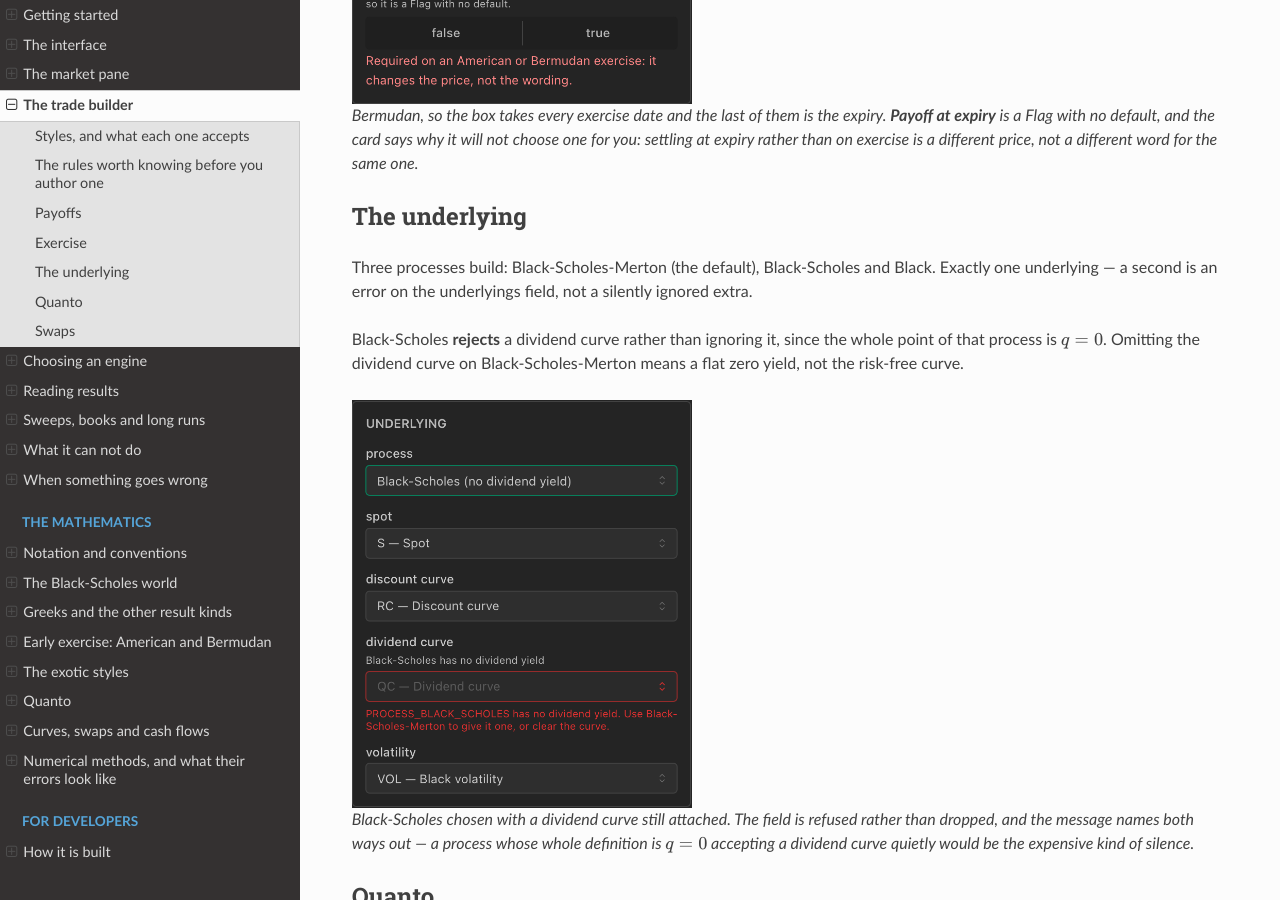
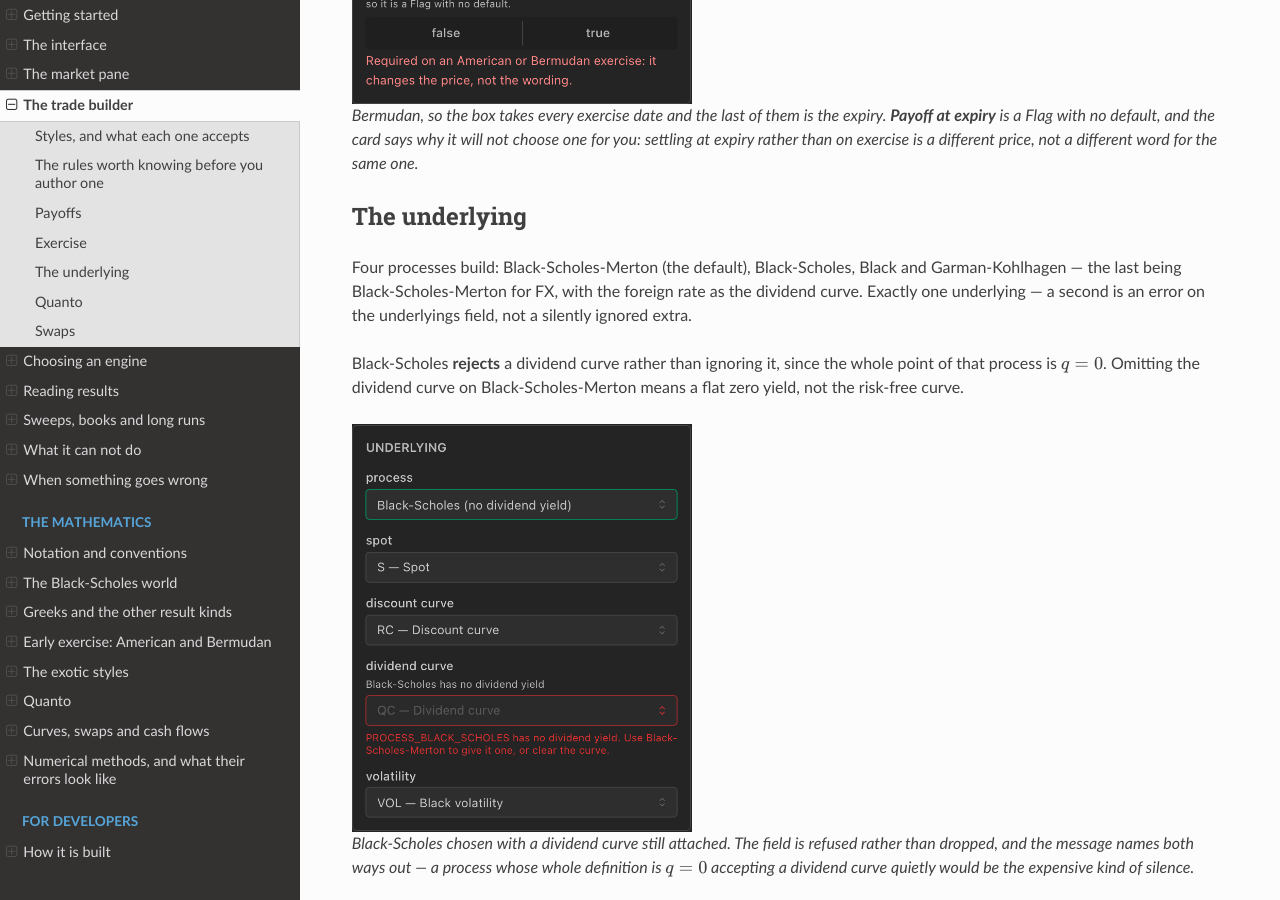
Before and after one commit to markccchiang/ql-frontend, a Sphinx documentation site: the page built from doc/trades.md, in a window 1280 px wide and 900 px high, scrolled down 5919 px. Built offline with Sphinx 7.4.7 and the Read the Docs theme 3.1.0, drawn with Linux system fonts in a browser that asks for light colours.

Commit message:
Name Garman-Kohlhagen among the processes in the guide
Co-Authored-By: Claude Opus 5 <noreply@anthropic.com>
Claude-Session: https://claude.ai/code/session_01MJtVZSjTSgWshw7miPwQ9g

```diff
--- a/doc/trades.md
+++ b/doc/trades.md
@@ -210,8 +210,9 @@ different price, not a different word for the same one.
 
 ## The underlying
 
-Three processes build: Black-Scholes-Merton (the default), Black-Scholes and
-Black. Exactly one underlying — a second is an error on the underlyings field,
+Four processes build: Black-Scholes-Merton (the default), Black-Scholes, Black
+and Garman-Kohlhagen — the last being Black-Scholes-Merton for FX, with the
+foreign rate as the dividend curve. Exactly one underlying — a second is an error on the underlyings field,
 not a silently ignored extra.
 
 Black-Scholes **rejects** a dividend curve rather than ignoring it, since the
```
Also changed, not shown: 1 other file.
